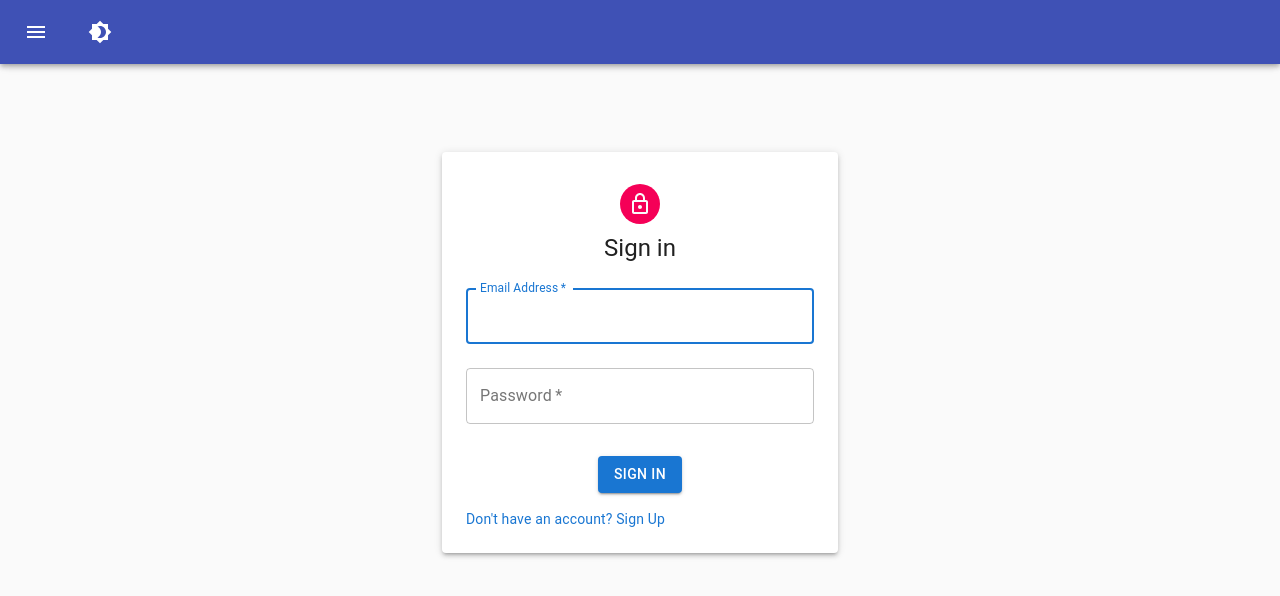
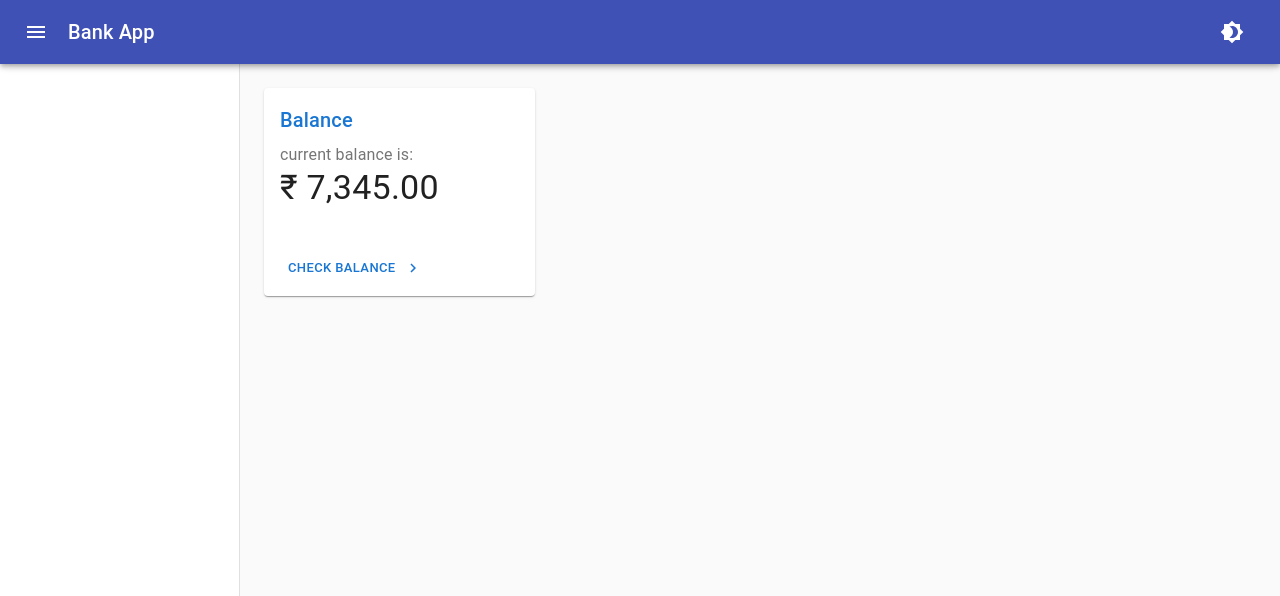
Before and after one commit to aragon12/my_bankapp, a React (Create React App) app: page / in a window 1280 px wide. Shown: the top 596 px of the page. Built offline with nearby package versions, Linux system fonts and the light colour scheme.

Commit message:
bankapp: add balance tile
shows total balance

```diff
--- a/src/App.js
+++ b/src/App.js
@@ -1,15 +1,12 @@
 import AppDrawer from "./AppDrawer";
-import { CssBaseline } from "@material-ui/core";
-import Login from "./Login"
+import BalTile from "./BalTile";
 
 function App() {
   return (
     <div>
-      <AppDrawer open={false}>
-        <CssBaseline />
-        <Login />
+      <AppDrawer open={true}>
+        <BalTile amount="7,345.00" />
       </AppDrawer>
-
     </div>
   )
 }
--- a/src/AppDrawer.js
+++ b/src/AppDrawer.js
@@ -8,6 +8,7 @@ import Toolbar from '@material-ui/core/Toolbar';
 import IconButton from '@material-ui/core/IconButton';
 import MenuIcon from '@material-ui/icons/Menu';
 import Brightness4Icon from '@material-ui/icons/Brightness4';
+import { Typography } from '@material-ui/core';
 
 const drawerWidth = 240;
 
@@ -18,11 +19,11 @@ const useStyles = makeStyles((theme) => ({
   appBar: {
     zIndex: theme.zIndex.drawer + 1,
   },
+  appBarHead: {
+    flexGrow: 1,
+  },
   menuButton: {
-    marginRight: theme.spacing(2),
-  },
-  hide: {
-    display: 'none',
+    marginRight: theme.spacing(1),
   },
   drawer: {
     width: drawerWidth,
@@ -88,7 +89,7 @@ function AppDrawer(props) {
   const [darkMode, setDarkMode] = React.useState(false);
   const homeTheme = createTheme(darkMode? darkTheme: lightTheme);
 
-  const handleDrawerOpen = () => {
+  const toggleDrawer = () => {
     setOpen(!open);
   };
 
@@ -106,21 +107,21 @@ function AppDrawer(props) {
         <Toolbar>
           <IconButton
             color="inherit"
-            onClick={handleDrawerOpen}
+            onClick={toggleDrawer}
             edge="start"
             className={classes.menuButton}
           >
             <MenuIcon />
           </IconButton>
-          <div>
+          <Typography variant="h6" className={classes.appBarHead}>
+            Bank App
+          </Typography>
           <IconButton
             color="inherit"
-            className={classes.menuButton}
             onClick={toggleTheme}
           >
             <Brightness4Icon />
           </IconButton>
-          </div>
         </Toolbar>
       </AppBar>
       <ThemeProvider theme={homeTheme}>
--- /dev/null
+++ b/src/BalTile.js
@@ -0,0 +1,52 @@
+import makeStyles from "@material-ui/core/styles/makeStyles";
+import Button from "@material-ui/core/Button";
+import CssBaseline from "@material-ui/core/CssBaseline";
+import Paper from "@material-ui/core/Paper";
+import Typography from "@material-ui/core/Typography";
+import ChevronRightIcon from "@material-ui/icons/ChevronRight";
+
+const useStyles = makeStyles((theme) => ({
+  paper: {
+    paddingTop: theme.spacing(2),
+    paddingLeft: theme.spacing(2),
+    paddingBottom: theme.spacing(1),
+    paddingRight: theme.spacing(12),
+    display: "inline-block",
+  },
+  balbtn: {
+    padding: theme.spacing(1),
+    marginTop: theme.spacing(5),
+    color: theme.palette.primary.main,
+  },
+}));
+
+function BalTile(props) {
+  const classes = useStyles();
+  return(
+    <div>
+      <CssBaseline />
+        <Paper className={classes.paper}>
+          <Typography
+          variant="h6"
+          color="primary"
+          gutterBottom>
+            Balance
+          </Typography>
+          <Typography color="textSecondary">
+          current balance is:
+        </Typography>
+          <Typography variant="h4">
+            ₹ {props.amount}
+          </Typography>
+            <Button
+            size='small'
+            endIcon={<ChevronRightIcon />}
+            className={classes.balbtn}>
+              check balance
+            </Button>
+        </Paper>
+    </div>
+  );
+};
+
+export default BalTile;
```
